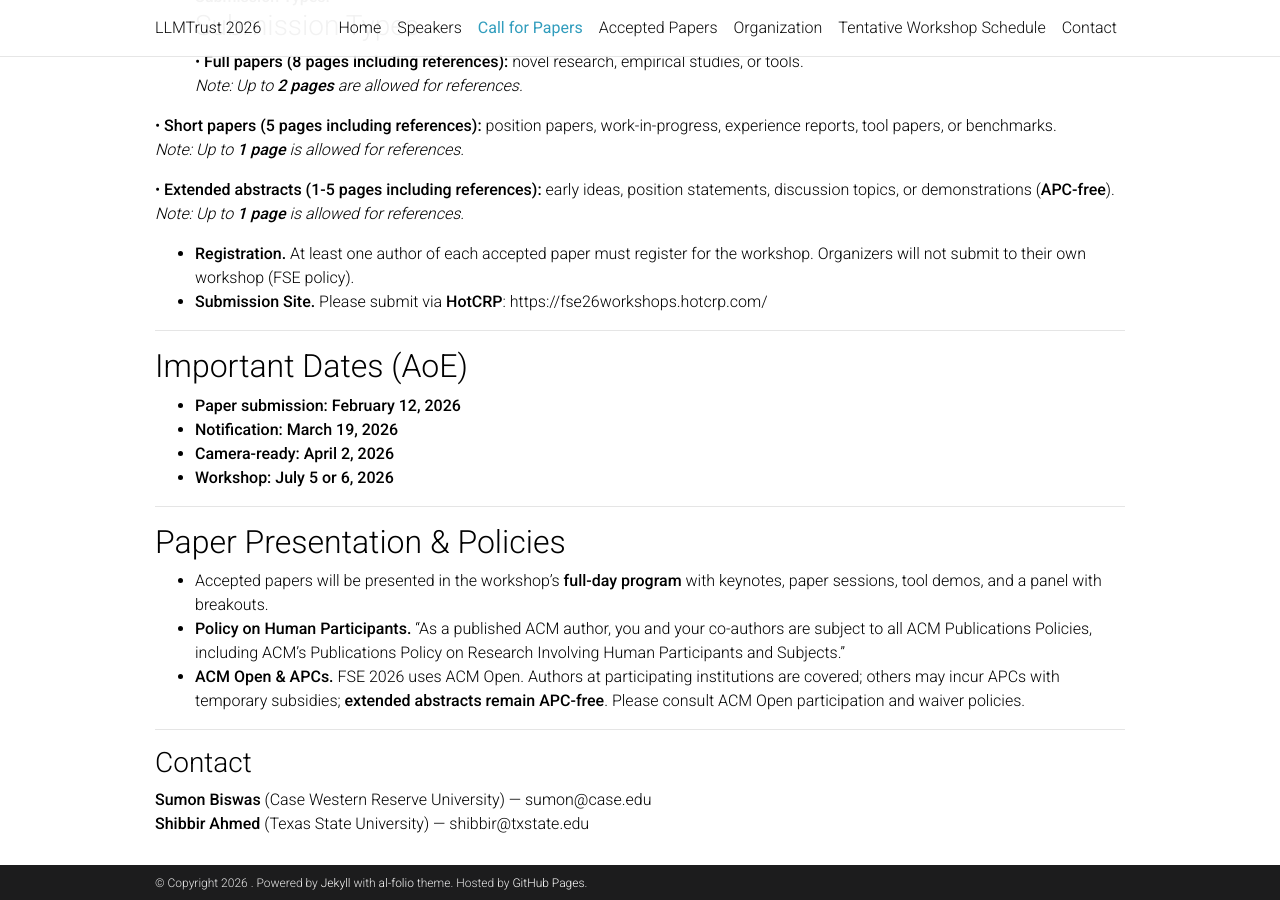
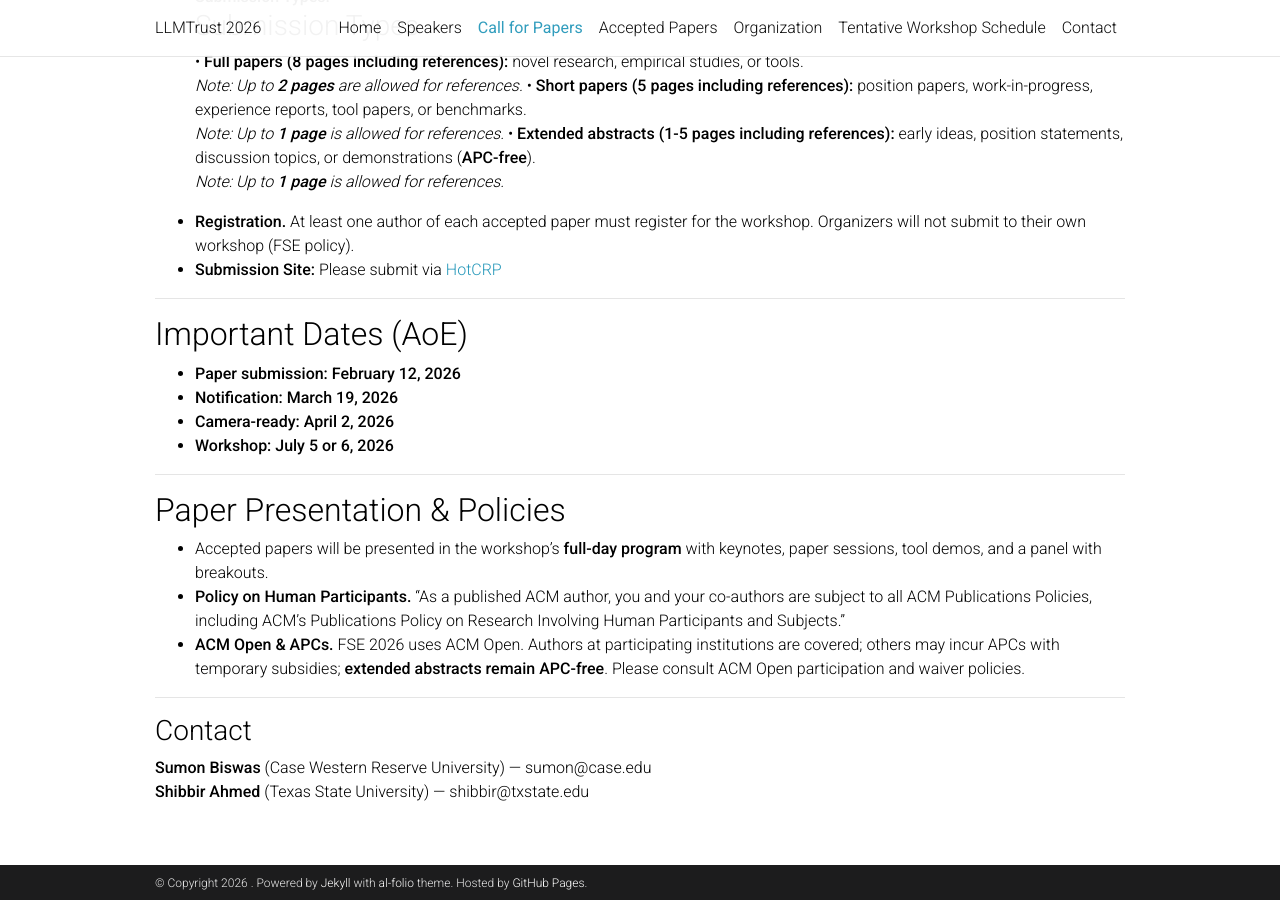
Before and after one commit to llmtrust2026/llmtrust2026.github.io, a Jekyll site: the page built from _pages/call_for_paper.md, in a window 1280 px wide and 900 px high, scrolled down 1150 px. Built offline with Jekyll 4.4.1, drawn with Linux system fonts in a browser that asks for light colours; comment, search, counter and statistics services are not loaded; a style sheet for code colours, icons or effects is not loaded.

Commit message:
Update call_for_paper.md

```diff
--- a/_pages/call_for_paper.md
+++ b/_pages/call_for_paper.md
@@ -51,15 +51,14 @@ We welcome submissions addressing either or both complementary scopes, plus cros
 ### Submission Types
 • **Full papers (8 pages including references):** novel research, empirical studies, or tools.
   *Note: Up to **2 pages** are allowed for references.*
-
 • **Short papers (5 pages including references):** position papers, work-in-progress, experience reports, tool papers, or benchmarks.
   *Note: Up to **1 page** is allowed for references.*
-
 • **Extended abstracts (1-5 pages including references):** early ideas, position statements, discussion topics, or demonstrations (**APC-free**).
   *Note: Up to **1 page** is allowed for references.*
 
 - **Registration.** At least one author of each accepted paper must register for the workshop. Organizers will not submit to their own workshop (FSE policy).
-- **Submission Site.** Please submit via **HotCRP**: https://fse26workshops.hotcrp.com/
+- <strong>Submission Site:</strong> Please submit via
+<a href="https://fse26workshops.hotcrp.com/">HotCRP</a>
 
 
 ---
```
